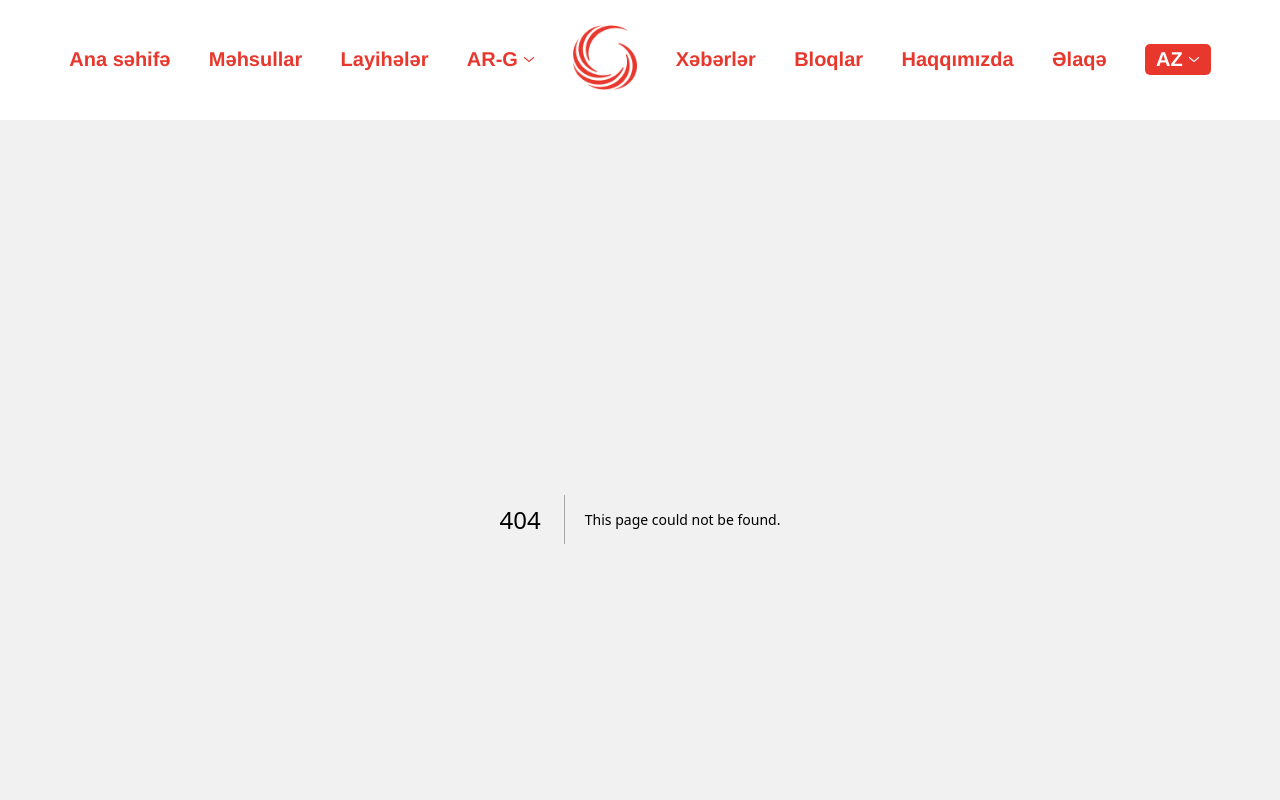
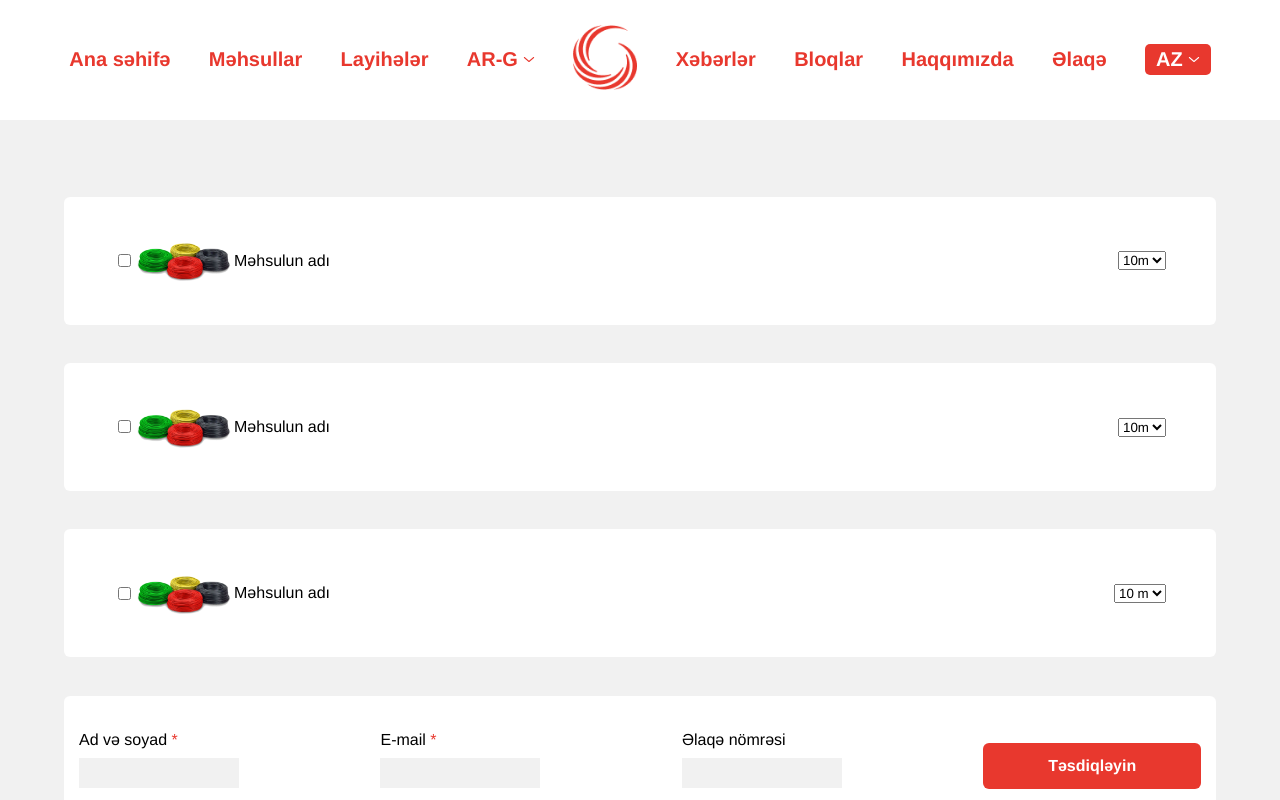
Before and after one commit to sem1103/caspianCable, a Next.js app: page /pages/list in a window 1280 px wide. Before the commit this address had no page. Shown: the top 800 px of the page. Built offline with nearby package versions, Linux system fonts and the light colour scheme.

Commit message:
lab-inner & list

```diff
--- /dev/null
+++ b/src/app/pages/list/List.jsx
@@ -0,0 +1,57 @@
+import React from 'react'
+import styles from './list.module.css'
+const List = () => {
+    return (
+        <div className={styles.list}>
+            <div className={styles.card}>
+                <div className={styles.card_items}>
+                    <input type="checkbox" name="" id="" />
+                    <img src="/assets/img/product.png" alt="" />
+                    <p className={styles.product_title}>Məhsulun adı</p>
+                </div>
+                <select name="" id="">
+                    <option value="">10m</option>
+                </select>
+            </div>
+            <div className={styles.card}>
+                <div className={styles.card_items}>
+                    <input type="checkbox" name="" id="" />
+                    <img src="/assets/img/product.png" alt="" />
+                    <p className={styles.product_title}>Məhsulun adı</p>
+                </div>
+                <select name="" id="">
+                    <option value="">10m</option>
+                </select>
+            </div>
+            <div className={styles.card}>
+                <div className={styles.card_items}>
+                    <input type="checkbox" id="checkbox1" />
+                    <label className={styles.custom_checkbox} htmlFor="checkbox1"></label>
+
+                    <img src="/assets/img/product.png" alt="" />
+                    <p className={styles.product_title}>Məhsulun adı</p>
+                </div>
+                <select name="" id="">
+                    <option value="">10 m</option>
+                </select>
+            </div>
+            <div className={styles.sec_card}>
+                <div className={styles.inform_box}>
+                    <label htmlFor="name-surname">Ad və soyad <span className={styles.required}>*</span></label>
+                    <input type="text" id='name-surname' required />
+                </div>
+                <div className={styles.inform_box}>
+                    <label htmlFor="email">E-mail  <span className={styles.required}>*</span></label>
+                    <input type="email" id="email" required />
+                </div>
+                <div className={styles.inform_box}>
+                    <label htmlFor="phone">Əlaqə nömrəsi</label>
+                    <input type="tel" id="phone" />
+                </div>
+                <button className={styles.confirm}>Təsdiqləyin</button>
+            </div>
+        </div>
+    )
+}
+
+export default List
--- /dev/null
+++ b/src/app/pages/list/list.module.css
@@ -0,0 +1,80 @@
+.list {
+    padding: clamp(20px, 3vw, 50px) 0 clamp(60px, 3vw, 88px);
+
+    & .card {
+        display: flex;
+        justify-content: space-between;
+        max-width: clamp(300px, 90vw, 1240px);
+        min-height: 10vw;
+        border-radius: 6px;
+        align-items: center;
+        flex-wrap: wrap;
+        padding: 0 clamp(30px, 4vw, 50px);
+        background-color: #FFFFFF;
+        margin: clamp(5px, 3vw, 60px) auto 0;
+
+        & .card_items {
+            display: flex;
+            justify-content: space-between;
+            align-items: center;
+            max-width: clamp(300px, 7vw, 700px);
+           &input .custom_checkbox{
+            background-color: red;
+            appearance: none;
+           }
+           & input[type="checkbox"]:checked{
+            background-color: green;
+           }
+            & img {
+                max-width: clamp(100px, 2vw, 300px);
+                max-height: clamp(80px, 3vw, 139px);
+            }
+        }
+    }
+
+    & .sec_card {
+        max-width: clamp(300px, 90vw, 1240px);
+        min-height: 10vw;
+        display: flex;
+        justify-content: space-between;
+        align-items: center;
+        flex-wrap: wrap;
+        background-color: #FFFFFF;
+        margin: clamp(5px, 3vw, 60px) auto 0;
+        padding: clamp(10px, 15px, 20px) clamp(10px, 15px, 20px);
+        border-radius: 6px;
+
+        & .inform_box {
+            display: flex;
+            flex-direction: column;
+            justify-content: center;
+            gap: 10px;
+
+            & input {
+                width: 100%;
+                height: clamp(30px, 1vw, 50px);
+                background-color: #F1F1F1;
+                outline: none;
+                border: none;
+                font-size: clamp(12px, 14px, 16px);
+            }
+
+            & label {
+                font-size: 16px;
+                & .required {
+                    color: #E8382E;
+                }
+            }
+        }
+
+        & .confirm {
+            width: clamp(150px, 17vw, 300px);
+            background-color: #E8382E;
+            font: 700 clamp(14px, 3vw, 16px) Helvetica;
+            padding: clamp(8px, 14px, 15px);
+            border-radius: 6px;
+            color: white;
+            margin-top: clamp(8px, 12px, 15px);
+        }
+    }
+}
--- /dev/null
+++ b/src/app/pages/list/page.jsx
@@ -0,0 +1,7 @@
+import '@/app/globals.css'
+import List from './List'
+export default function Page() {
+  return (
+    <List/>
+  )
+}
```
Also changed, not shown: src/app/pages/laboratoryinner/LaboratoryInner.jsx (added, +20 -0 lines), src/app/pages/laboratoryinner/lab.module.css (added, +38 -0 lines), src/app/pages/laboratoryinner/page.jsx (added, +7 -0 lines), public/assets/img/gallery2.png (added), public/assets/img/product.png (added).
